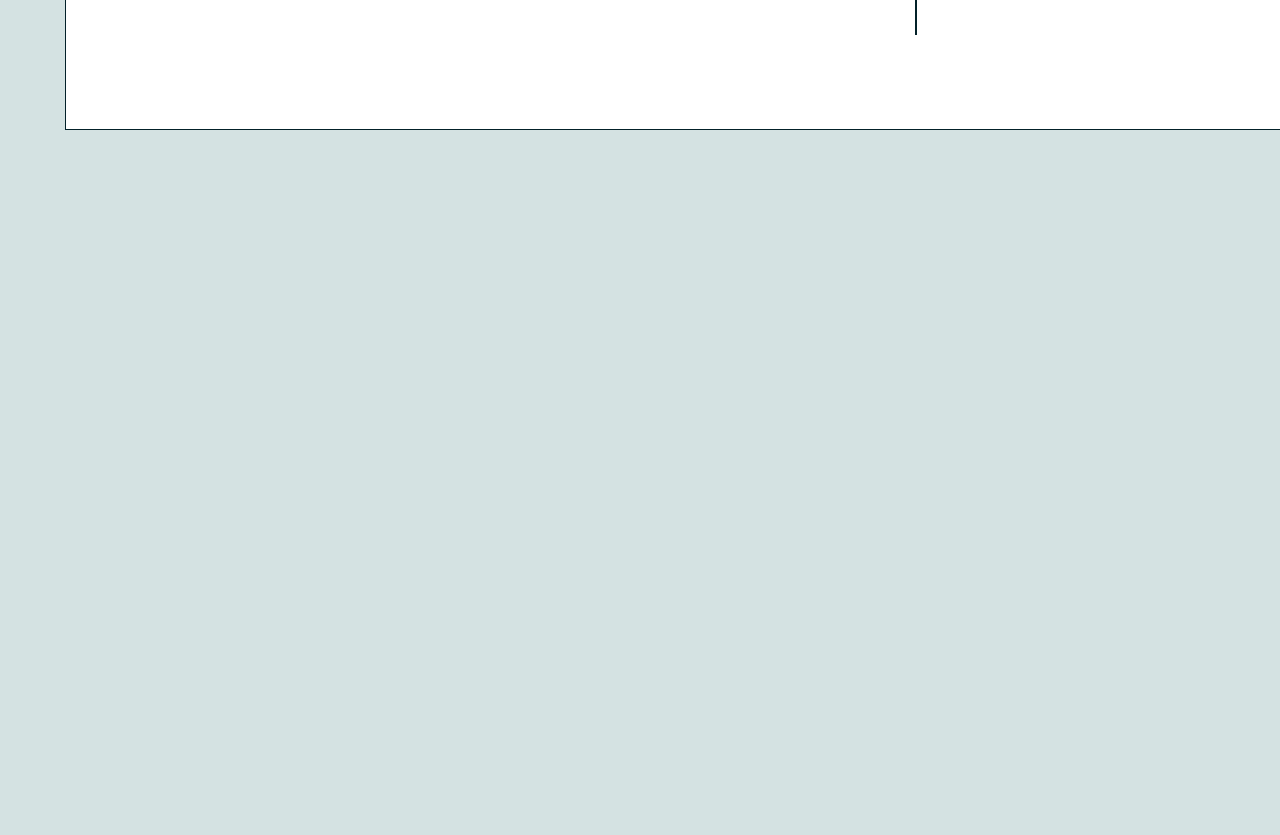
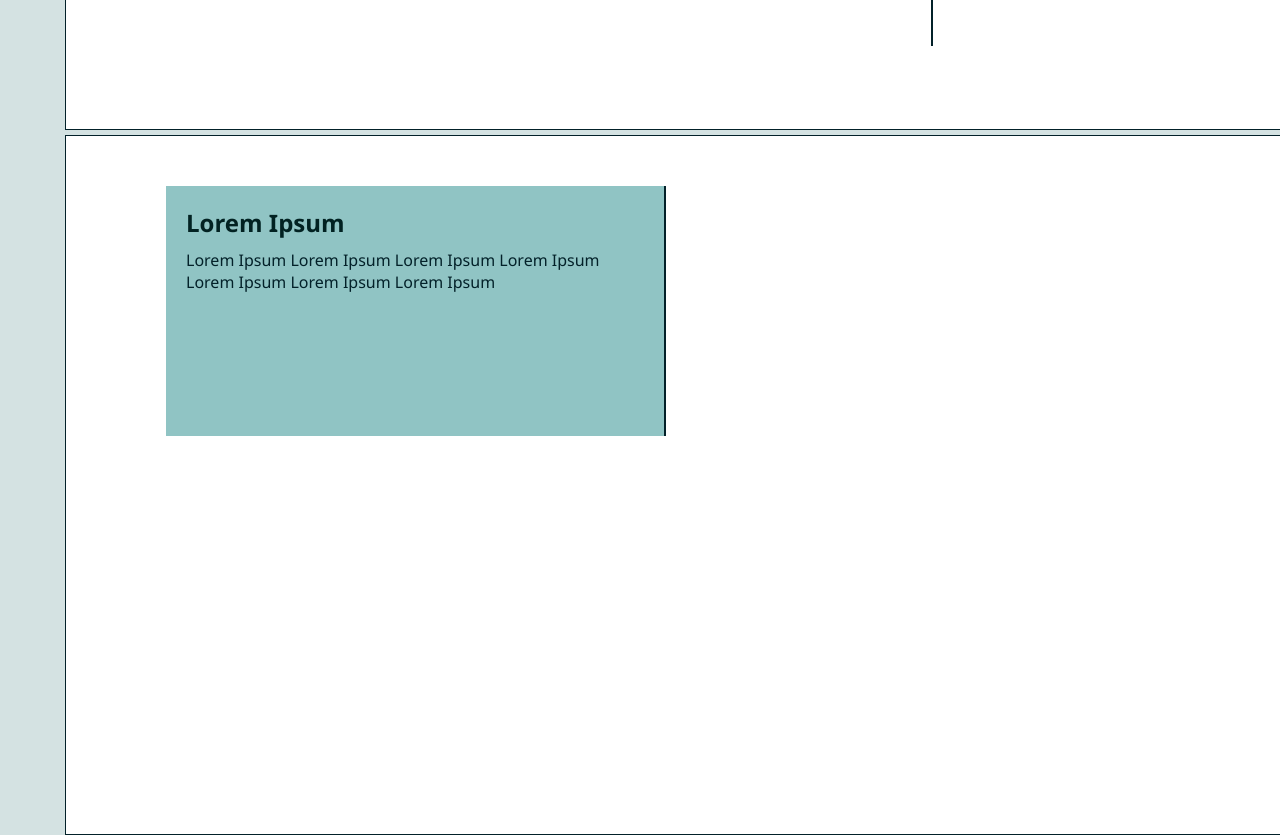
Before and after one commit to FMLostSoul/Portfolio-web-Front-End, an Angular app: page / in a window 1280 px wide. Shown: the part 680-1515 px from the top of the page. Before the commit the page ends 810 px from the top, so only its background shows below. Built offline with nearby package versions, Linux system fonts and the light colour scheme.

Commit message:
Tarjeta creada, falta base de datos, servicio

```diff
--- a/src/app/app.component.html
+++ b/src/app/app.component.html
@@ -1,2 +1,4 @@
 <app-header></app-header>
 <app-user-profile></app-user-profile>
+
+<app-user-detail-card></app-user-detail-card>
--- a/src/app/app.module.ts
+++ b/src/app/app.module.ts
@@ -7,13 +7,15 @@ import { AppComponent } from './app.component';
 import { HeaderComponent } from './components/header/header.component';
 import { UserProfileComponent } from './components/user-profile/user-profile.component';
 import { UserSocmediaComponent } from './components/user-socmedia/user-socmedia.component';
+import { UserDetailCardComponent } from './components/user-detail-card/user-detail-card.component';
 
 @NgModule({
   declarations: [
     AppComponent,
     HeaderComponent,
     UserProfileComponent,
-    UserSocmediaComponent
+    UserSocmediaComponent,
+    UserDetailCardComponent
   ],
   imports: [
     BrowserModule,
--- /dev/null
+++ b/src/app/components/user-detail-card/TEMP-user-detail-card.ts
@@ -0,0 +1,3 @@
+import { userDetailCard } from "./user-detail-card";
+
+export const CARDS: userDetailCard[] = []
--- /dev/null
+++ b/src/app/components/user-detail-card/user-detail-card.component.css
@@ -0,0 +1,36 @@
+.container{
+    position:absolute;
+    width: 1220px;
+    height: 700px;
+    left:65px;
+    top: 815px;
+    background-color: white;
+    z-index: -1;
+    border:1px solid #032129
+}
+
+
+.card{
+    position: absolute;
+    width: 500px;
+    height:250px;
+    top:50px;
+    left:100px;
+    border-right:2px solid #032129;
+    background-color: rgb(144, 196, 196);
+    padding-right:20px;
+
+
+}
+
+.title{
+    padding-top:20px;
+    padding-left:20px;
+    color:rgb(2, 34, 34);
+}
+
+.body{
+    color:#032129;
+    padding-left:20px;
+    padding-top:10px;
+}
--- /dev/null
+++ b/src/app/components/user-detail-card/user-detail-card.component.html
@@ -0,0 +1,6 @@
+<div class="container">
+    <div class="card">
+        <h2 class="title">Lorem Ipsum</h2>
+        <p class="body">Lorem Ipsum Lorem Ipsum Lorem Ipsum Lorem Ipsum Lorem Ipsum Lorem Ipsum Lorem Ipsum</p>
+    </div>
+</div>
--- /dev/null
+++ b/src/app/components/user-detail-card/user-detail-card.component.ts
@@ -0,0 +1,17 @@
+import { Component, OnInit, Input, EventEmitter } from '@angular/core';
+import { userDetailCard } from './user-detail-card';
+import { CARDS } from './TEMP-user-detail-card';
+@Component({
+  selector: 'app-user-detail-card',
+  templateUrl: './user-detail-card.component.html',
+  styleUrls: ['./user-detail-card.component.css']
+})
+export class UserDetailCardComponent implements OnInit {
+@Input() userDetailCard:userDetailCard = CARDS[0]
+
+  constructor() { }
+
+  ngOnInit(): void {
+  }
+
+}
--- /dev/null
+++ b/src/app/components/user-detail-card/user-detail-card.ts
@@ -0,0 +1,5 @@
+export interface userDetailCard{
+    id?:number,
+    title: string,
+    body: string,
+}
--- a/src/app/components/user-profile/user-profile.component.html
+++ b/src/app/components/user-profile/user-profile.component.html
@@ -1,13 +1,13 @@
 
 <div class="profile">
     <div class="wrap">
-    <img class="userBanner" src="../../../assets/images/azul-portada.jpg" >
-    <img class="userPic" src="../../../assets/images/profUserPic.png" alt="fotodeperfil">
+        <img class="userBanner" src="../../../assets/images/azul-portada.jpg" >
+        <img class="userPic" src="../../../assets/images/profUserPic.png" alt="fotodeperfil">
     </div>
     <div class="userInfo">
         <p class="userName">Lorem Ipsum</p>
         <p class="userCareerInfo">Lorem Ipsum Lorem Ipsum</p>
     </div>
+    <app-user-socmedia></app-user-socmedia>
+
 </div>
-
-<app-user-socmedia></app-user-socmedia>
--- a/src/app/components/user-socmedia/user-socmedia.component.css
+++ b/src/app/components/user-socmedia/user-socmedia.component.css
@@ -5,8 +5,8 @@
     position:absolute;
     border-left:2px solid #032129;
     padding-top:15px;
-    top:550px;
-    left:900px;
+    top:450px;
+    left:850px;
 
 }
 .title{
```
Also changed, not shown: 1 other file (tests, documents, lock files or other folders).
